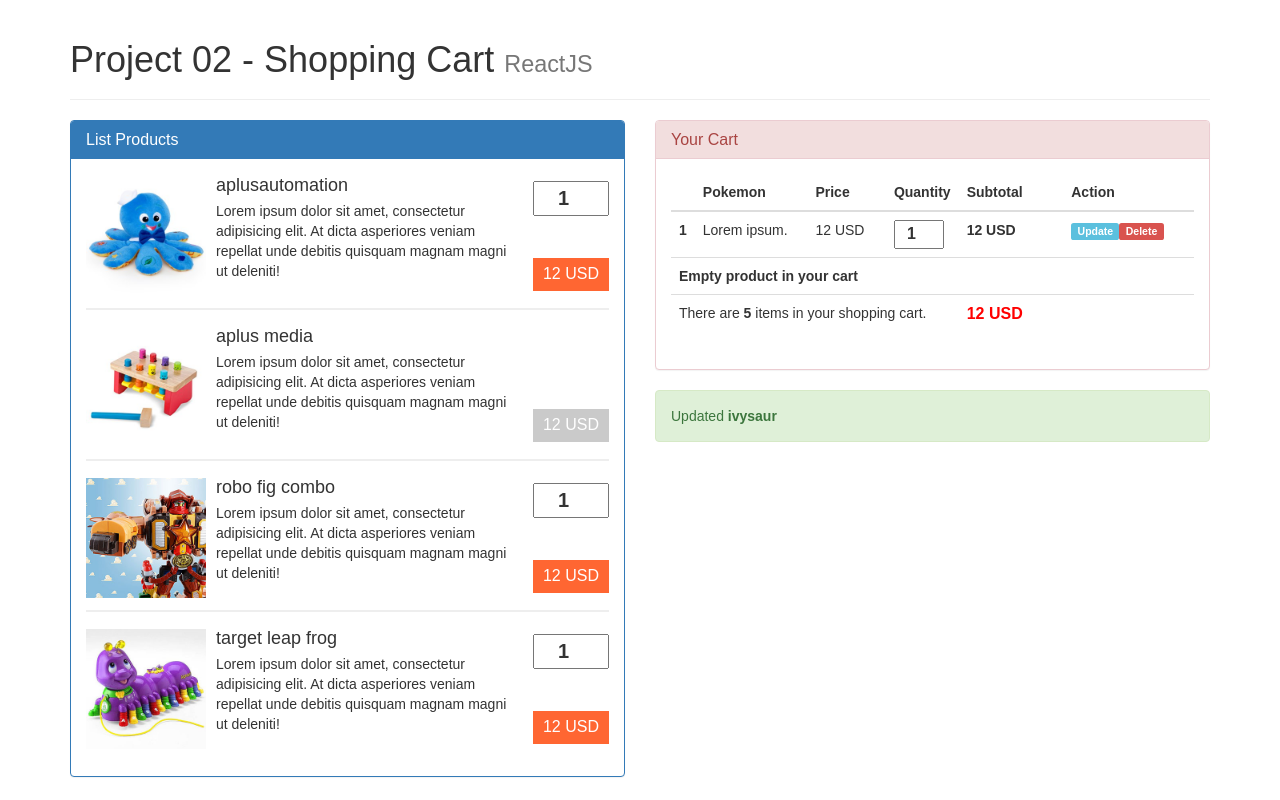
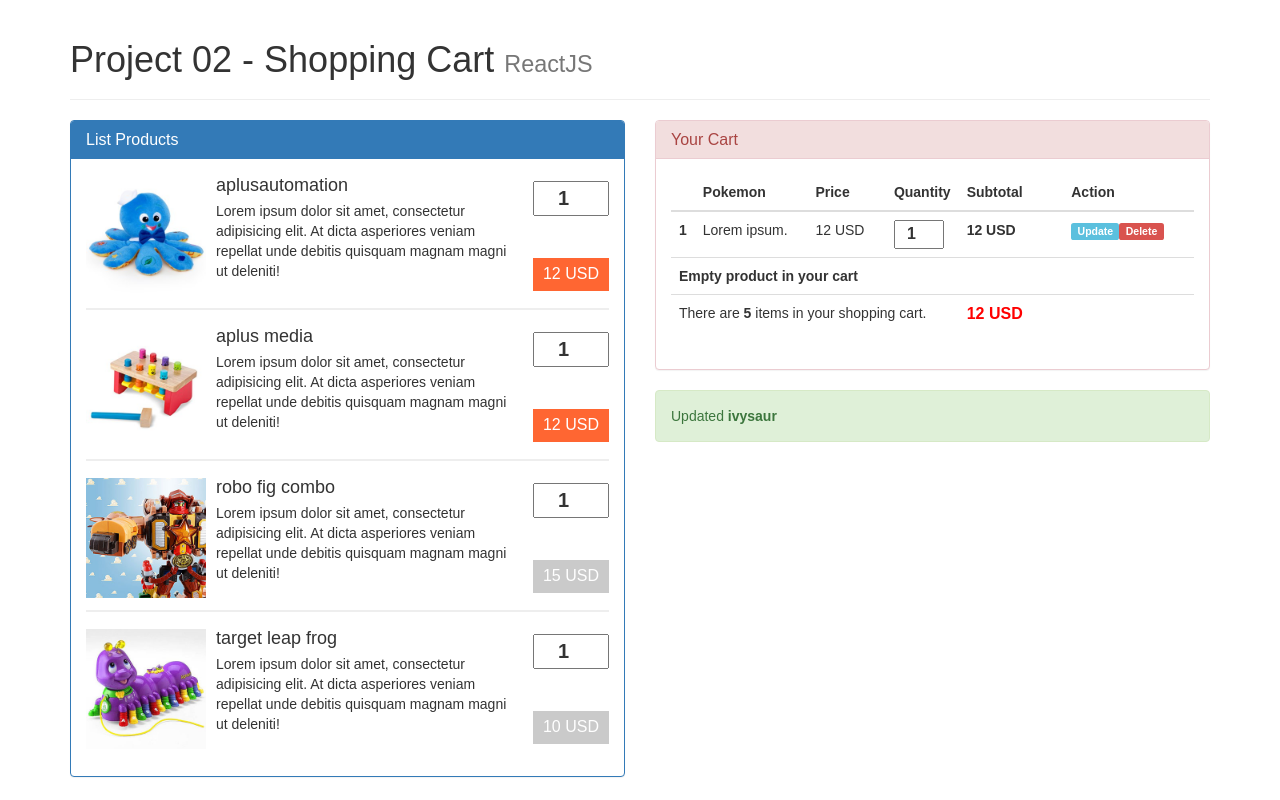
Before and after one commit to phunguit/project-shopping-cart, a React (Create React App) app: page / in a window 1280 px wide. Built offline with nearby package versions, Linux system fonts and the light colour scheme.

Commit message:
- Xây dựng chức năng hiển thị sản phẩm - 2

```diff
--- a/src/components/items/Item.js
+++ b/src/components/items/Item.js
@@ -0,0 +1,28 @@
+import React, { Component } from 'react';
+import ItemForm from './ItemForm';
+
+class Item extends Component {
+
+	render() {
+		var { name, description, price, inventory, image } = this.props.item;
+
+		return (
+			<div className="media product">
+              <div className="media-left">
+                <a href="">
+                  <img className="media-object" src={`images/${image}`} alt="target-leap-frog" />
+                </a>
+              </div>
+              <div className="media-body">
+                <h4 className="media-heading">{name}</h4>
+                <p>{description}</p>
+
+                <ItemForm inventory={inventory} price={price} />
+
+              </div>
+            </div>
+		)
+	}
+}
+
+export default Item;
--- a/src/components/items/ItemForm.js
+++ b/src/components/items/ItemForm.js
@@ -0,0 +1,23 @@
+import React, { Component } from 'react';
+
+class ItemForm extends Component {
+
+	render() {
+		var { price, inventory } = this.props;
+
+		var elePrice = <a data-product={1} href="" className="price"> {price} USD </a>;
+		if(!inventory) {
+			elePrice = <span className="price"> {price} USD</span>;
+		}
+
+		return (
+			<form>
+            	<input name="quantity-product-1" type="number" defaultValue={1} min={1} />
+            	{elePrice}
+            </form>
+		)
+	}
+
+}
+
+export default ItemForm;
--- a/src/components/items/ItemList.js
+++ b/src/components/items/ItemList.js
@@ -1,79 +1,23 @@
 import React, { Component } from 'react';
 import { connect } from 'react-redux';
+import Item from './Item';
 
 class ItemList extends Component {
 
 	render() {
+		var { items } = this.props;
+
+		var elementItem = items.map((item, index) => {
+			return (
+				<Item item={item} key={index} />
+			)
+		});
+
 		return (
 			<div className="col-xs-12 col-sm-6 col-md-6 col-lg-6">
 	            <div className="panel panel-primary">
 	              <div className="panel-heading"><h1 className="panel-title">List Products</h1></div>
-	              <div className="panel-body" id="list-product">
-
-	                {/* PRODUCT : START */}
-	                <div className="media product">
-	                  <div className="media-left">
-	                    <a href="">
-	                      <img className="media-object" src="images/aplusautomation.jpg" alt="charmander" />
-	                    </a>
-	                  </div>
-	                  <div className="media-body">
-	                    <h4 className="media-heading">aplusautomation</h4>
-	                    <p>Lorem ipsum dolor sit amet, consectetur adipisicing elit. At dicta asperiores veniam repellat unde debitis quisquam magnam magni ut deleniti!</p>
-	                    <input name="quantity-product-1" type="number" defaultValue={1} min={1} />
-	                    <a data-product={1} href="" className="price"> 12 USD </a>
-	                  </div>
-	                </div>
-	                {/* PRODUCT : END */}
-
-	                {/* PRODUCT : START */}
-	                <div className="media product">
-	                  <div className="media-left">
-	                    <a href="">
-	                      <img className="media-object" src="images/aplus-media.jpg" alt="charmander" />
-	                    </a>
-	                  </div>
-	                  <div className="media-body">
-	                    <h4 className="media-heading">aplus media</h4>
-	                    <p>Lorem ipsum dolor sit amet, consectetur adipisicing elit. At dicta asperiores veniam repellat unde debitis quisquam magnam magni ut deleniti!</p>
-	                    <span className="price"> 12 USD</span>
-	                  </div>
-	                </div>
-	                {/* PRODUCT : END */}
-
-	                {/* PRODUCT : START */}
-	                <div className="media product">
-	                  <div className="media-left">
-	                    <a href="">
-	                      <img className="media-object" src="images/robo_fig_combo.jpg" alt="charmander" />
-	                    </a>
-	                  </div>
-	                  <div className="media-body">
-	                    <h4 className="media-heading">robo fig combo</h4>
-	                    <p>Lorem ipsum dolor sit amet, consectetur adipisicing elit. At dicta asperiores veniam repellat unde debitis quisquam magnam magni ut deleniti!</p>
-	                    <input name="quantity-product-1" type="number" defaultValue={1} min={1} />
-	                    <a data-product={1} href="" className="price"> 12 USD </a>
-	                  </div>
-	                </div>
-	                {/* PRODUCT : END */}
-
-	                {/* PRODUCT : START */}
-	                <div className="media product">
-	                  <div className="media-left">
-	                    <a href="">
-	                      <img className="media-object" src="images/target-leap-frog.jpg" alt="target-leap-frog" />
-	                    </a>
-	                  </div>
-	                  <div className="media-body">
-	                    <h4 className="media-heading">target leap frog</h4>
-	                    <p>Lorem ipsum dolor sit amet, consectetur adipisicing elit. At dicta asperiores veniam repellat unde debitis quisquam magnam magni ut deleniti!</p>
-	                    <input name="quantity-product-1" type="number" defaultValue={1} min={1} />
-	                    <a data-product={1} href="" className="price"> 12 USD </a>
-	                  </div>
-	                </div>
-	                {/* PRODUCT : END */}
-
-	              </div>
+	              <div className="panel-body" id="list-product">{elementItem}</div>
 	            </div>
 	          </div>
 		)
@@ -82,9 +26,8 @@ class ItemList extends Component {
 }
 
 const mapStateToProps = (state) => {
-	console.log(state);
 	return {
-		items: null
+		items: state.items
 	}
 }
 
```
